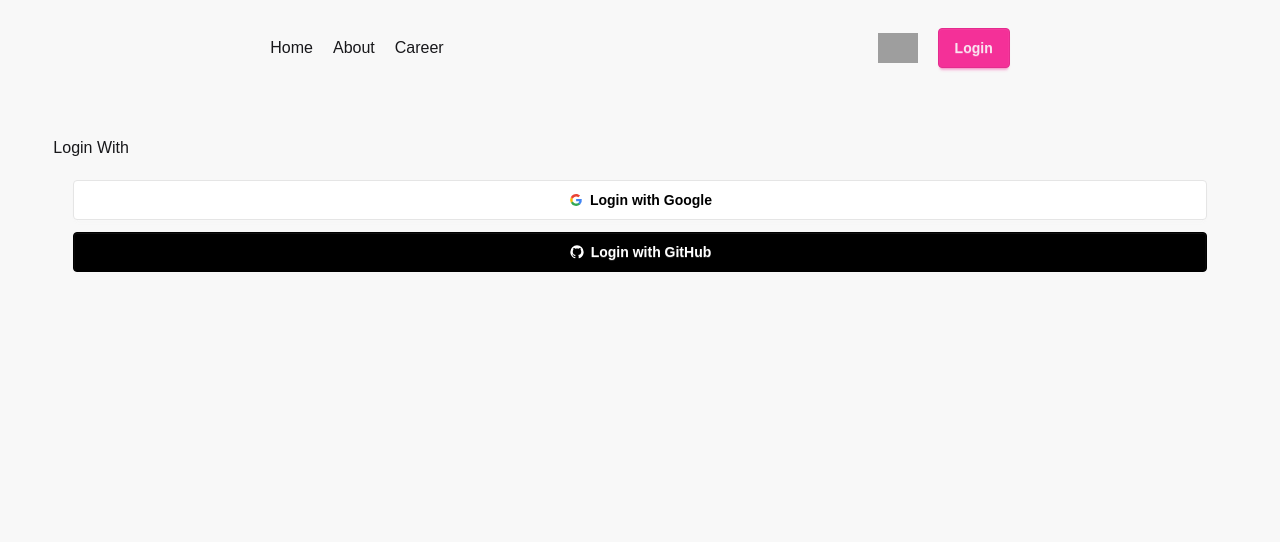
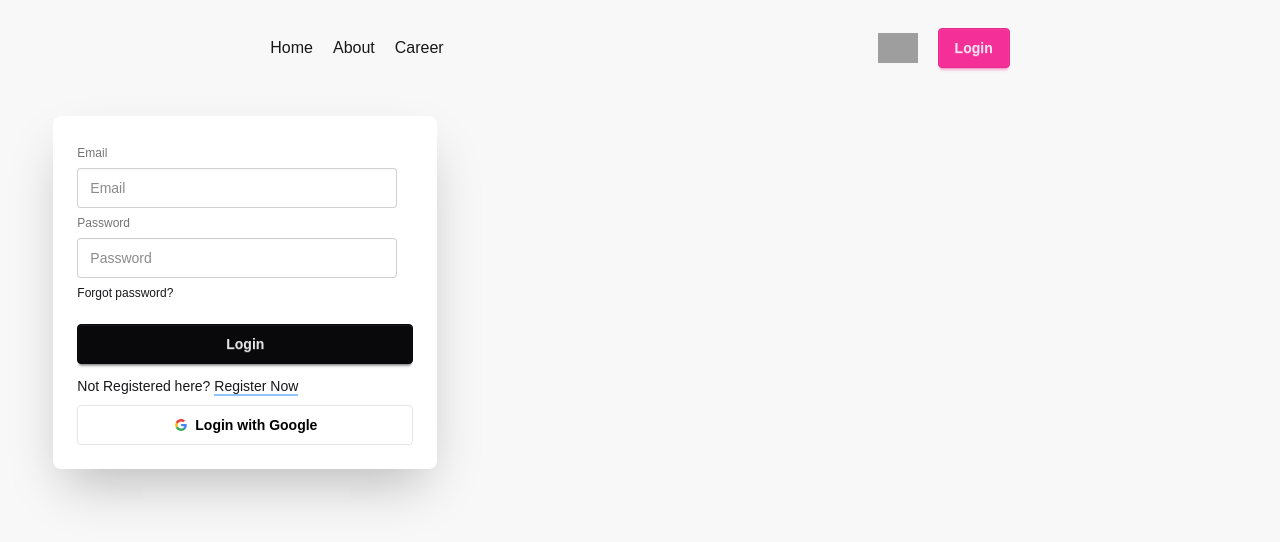
Before and after one commit to rafiahmedrifatt/the-dragon-news-project, a React (Vite) app: page /auth/login in a window 1280 px wide. Shown: the top 542 px of the page. Built offline with nearby package versions, Linux system fonts and the light colour scheme; no server answers; grey boxes are pictures that could not be loaded; a web font is replaced by a local one.

Commit message:
added login registration google authentication

```diff
--- a/src/components/Navbar/Navbar.jsx
+++ b/src/components/Navbar/Navbar.jsx
@@ -1,7 +1,12 @@
-import React from "react";
-import { NavLink } from "react-router";
+import React, { use } from "react";
+import { Link, NavLink } from "react-router";
+import { AuthContext } from "../../provider/AuthProvider";
 
 const Navbar = () => {
+  const { user, logOut } = use(AuthContext);
+  const handleLogOut = () => {
+    logOut();
+  };
   return (
     <div className="flex justify-around items-center my-3">
       <div className="flex gap-5">
@@ -13,7 +18,15 @@
         <button>
           <img src="/src/assets/user.png" className="w-10" alt="" />
         </button>
-        <button className="btn btn-secondary">Login</button>
+        {user ? (
+          <button onClick={handleLogOut} className="btn btn-secondary">
+            LogOut
+          </button>
+        ) : (
+          <Link to="/auth/login">
+            <button className="btn btn-secondary">Login</button>
+          </Link>
+        )}
       </div>
     </div>
   );
--- a/src/firebase/firebase.config.js
+++ b/src/firebase/firebase.config.js
@@ -1,4 +1,5 @@
 import { initializeApp } from "firebase/app";
+import { getAuth } from "firebase/auth";
 
 
 const firebaseConfig = {
@@ -11,5 +12,5 @@
 };
 
 
-
 const App = initializeApp(firebaseConfig);
+export const auth = getAuth();
--- a/src/main.jsx
+++ b/src/main.jsx
@@ -4,9 +4,12 @@
 import App from "./App.jsx";
 import { RouterProvider } from "react-router";
 import { router } from "./routes/Router.jsx";
+import AuthProvider from "./provider/AuthProvider.jsx";
 
 createRoot(document.getElementById("root")).render(
   <StrictMode>
-    <RouterProvider router={router} />
+    <AuthProvider>
+      <RouterProvider router={router} />
+    </AuthProvider>
   </StrictMode>
 );
--- /dev/null
+++ b/src/pages/login/Login.jsx
@@ -0,0 +1,88 @@
+import React, { use } from "react";
+import { Link, useNavigate } from "react-router";
+import { AuthContext } from "../../provider/AuthProvider";
+import { GoogleAuthProvider } from "firebase/auth";
+
+const Login = () => {
+  const navigate = useNavigate();
+  const provider = new GoogleAuthProvider();
+  const { loginUser, googleSignIn } = use(AuthContext);
+  const handleGoogleSignIn = () => {
+    googleSignIn(provider);
+  };
+
+  const handleLogin = (e) => {
+    e.preventDefault();
+    const email = e.target.email.value;
+    const password = e.target.password.value;
+    loginUser(email, password);
+    navigate("/");
+  };
+  return (
+    <div className="card bg-base-100 w-full max-w-sm shrink-0 shadow-2xl">
+      <div className="card-body">
+        <form onSubmit={handleLogin} className="fieldset">
+          <label className="label">Email</label>
+          <input
+            type="email"
+            name="email"
+            className="input"
+            placeholder="Email"
+          />
+          <label className="label">Password</label>
+          <input
+            type="password"
+            name="password"
+            className="input"
+            placeholder="Password"
+          />
+          <div>
+            <a className="link link-hover">Forgot password?</a>
+          </div>
+          <button className="btn btn-neutral mt-4">Login</button>
+        </form>
+        <p>
+          Not Registered here?{" "}
+          <Link to="/auth/register" className="border-b-2 border-blue-300">
+            Register Now
+          </Link>
+        </p>
+        <button
+          className="btn bg-white text-black border-[#e5e5e5]"
+          onClick={handleGoogleSignIn}
+        >
+          <svg
+            aria-label="Google logo"
+            width="16"
+            height="16"
+            xmlns="http://www.w3.org/2000/svg"
+            viewBox="0 0 512 512"
+          >
+            <g>
+              <path d="m0 0H512V512H0" fill="#fff"></path>
+              <path
+                fill="#34a853"
+                d="M153 292c30 82 118 95 171 60h62v48A192 192 0 0190 341"
+              ></path>
+              <path
+                fill="#4285f4"
+                d="m386 400a140 175 0 0053-179H260v74h102q-7 37-38 57"
+              ></path>
+              <path
+                fill="#fbbc02"
+                d="m90 341a208 200 0 010-171l63 49q-12 37 0 73"
+              ></path>
+              <path
+                fill="#ea4335"
+                d="m153 219c22-69 116-109 179-50l55-54c-78-75-230-72-297 55"
+              ></path>
+            </g>
+          </svg>
+          Login with Google
+        </button>
+      </div>
+    </div>
+  );
+};
+
+export default Login;
--- a/src/pages/register/Register.jsx
+++ b/src/pages/register/Register.jsx
@@ -1,9 +1,18 @@
-import React from "react";
+import React, { use } from "react";
+import { AuthContext } from "../../provider/AuthProvider";
 
 const Register = () => {
+  const { createUser } = use(AuthContext);
+  const handleSignUp = (e) => {
+    e.preventDefault();
+    const email = e.target.email.value;
+    const password = e.target.password.value;
+    // const confirmPassword = e.target.confirmPassword.value;
+    createUser(email, password);
+  };
   return (
-    <div>
-      <form className="space-y-4">
+    <div className="w-4/10 mx-auto mt-15">
+      <form className="space-y-4" onSubmit={handleSignUp}>
         <input
           type="text"
           placeholder="Display Name"
@@ -11,20 +20,25 @@
         />
         <input
           type="email"
+          name="email"
           placeholder="Email"
           className="input input-bordered w-full"
         />
         <input
           type="password"
+          name="password"
           placeholder="Password"
           className="input input-bordered w-full"
         />
         <input
           type="password"
+          name="confirmPassword"
           placeholder="Confirm Password"
           className="input input-bordered w-full"
         />
-        <button className="btn btn-primary w-full">Sign Up</button>
+        <button type="submit" className="btn btn-primary w-full">
+          Sign Up
+        </button>
       </form>
     </div>
   );
--- a/src/provider/AuthProvider.jsx
+++ b/src/provider/AuthProvider.jsx
@@ -1,32 +1,57 @@
 import {
   createUserWithEmailAndPassword,
-  getAuth,
   onAuthStateChanged,
+  signInWithEmailAndPassword,
+  signInWithPopup,
+  signOut,
 } from "firebase/auth";
 import React, { createContext, useEffect, useState } from "react";
-const AuthContext = createContext();
-const auth = getAuth();
+import { auth } from "../firebase/firebase.config";
+// import { useNavigate } from "react-router";
+export const AuthContext = createContext();
 
 const AuthProvider = ({ children }) => {
+  // const navigate = useNavigate();
   const [user, setUser] = useState([]);
 
   useEffect(() => {
     const unSubscribe = onAuthStateChanged(auth, (info) => {
       setUser(info);
+      console.log(info);
     });
     return () => {
       unSubscribe();
     };
   }, []);
 
-  const createUser = ({ email, password }) => {
-    createUserWithEmailAndPassword(auth, email, password);
+  const createUser = (email, password) => {
+    createUserWithEmailAndPassword(auth, email, password)
+      .then((result) => console.log(result))
+      .catch((error) => console.log(error));
+  };
+
+  const loginUser = (email, password) => {
+    signInWithEmailAndPassword(auth, email, password)
+      .then((result) => console.log(result))
+      .catch((error) => console.log(error));
+  };
+
+  const googleSignIn = (provider) => {
+    signInWithPopup(auth, provider);
+  };
+
+  const logOut = () => {
+    signOut(auth);
   };
 
   const userFunctions = {
     user,
     createUser,
+    loginUser,
+    logOut,
+    googleSignIn,
   };
+
   return <AuthContext value={userFunctions}>{children}</AuthContext>;
 };
 
--- a/src/routes/Router.jsx
+++ b/src/routes/Router.jsx
@@ -5,6 +5,7 @@
 import AuthLayout from "../layouts/AuthLayout";
 import LoginWith from "../components/loginwith/LoginWith";
 import Register from "../pages/register/Register";
+import Login from "../pages/login/Login";
 
 export const router = createBrowserRouter([
   {
@@ -28,7 +29,7 @@
     children: [
       {
         path: "/auth/login",
-        Component: LoginWith,
+        Component: Login,
       },
       {
         path: "/auth/register",
```
